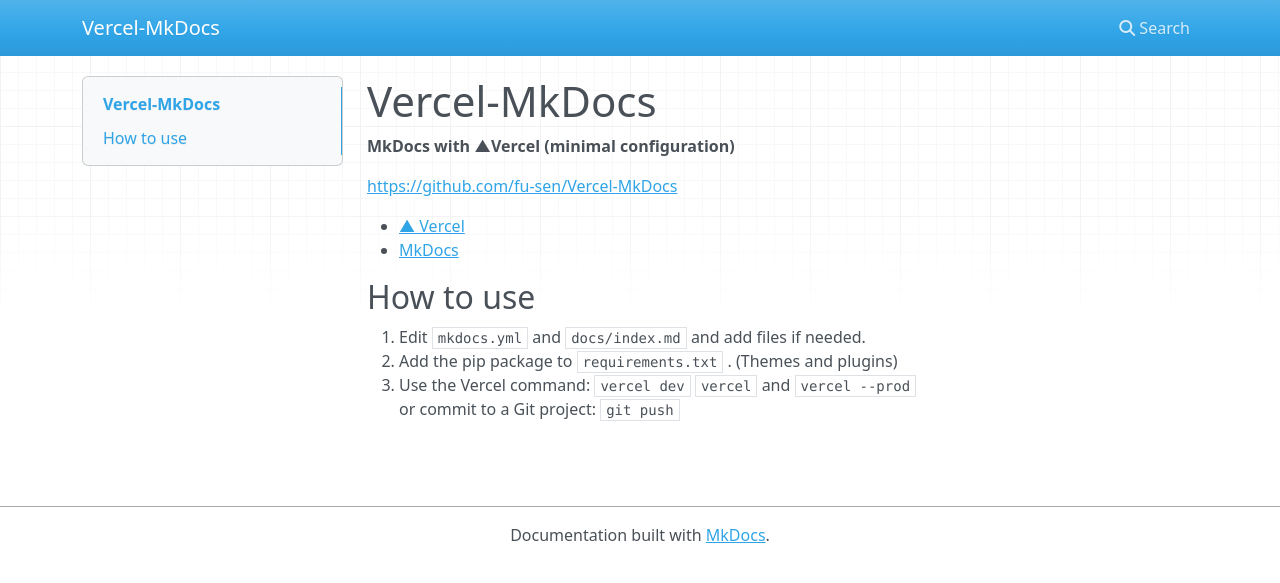
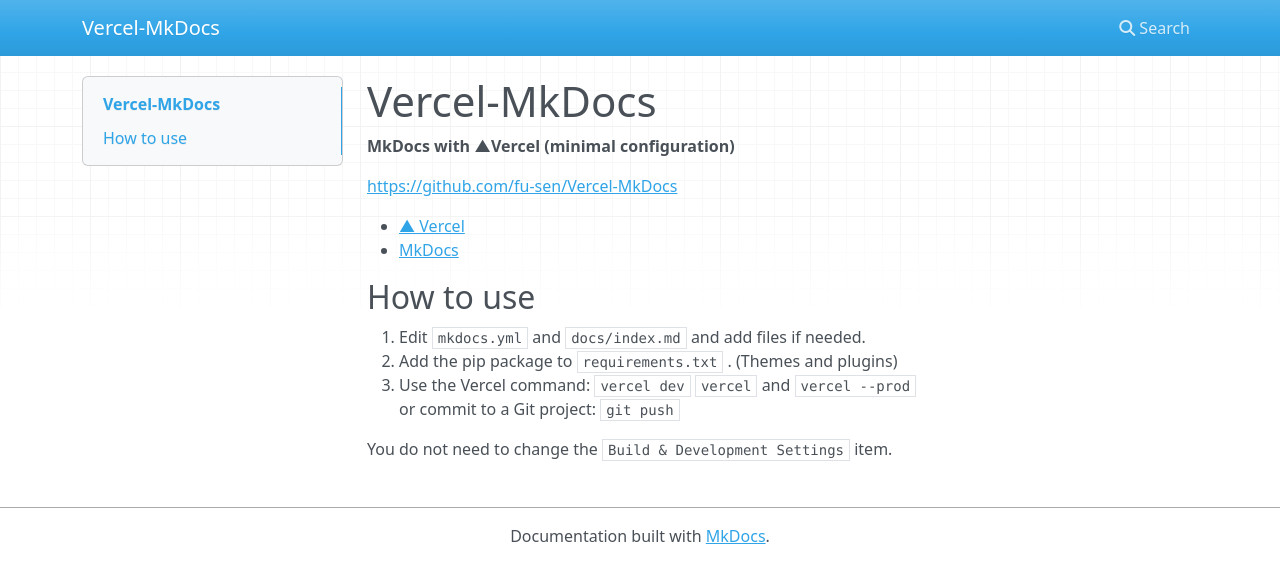
Before and after one commit to fu-sen/Vercel-MkDocs, an MkDocs documentation site: the page built from docs/index.md, in a window 1280 px wide. Shown: the top 583 px of the page. Built offline with MkDocs 1.6.1, drawn with Linux system fonts in a browser that asks for light colours; nearby versions of some CDN libraries.

Commit message:
Added description of "How to use"

```diff
--- a/docs/index.md
+++ b/docs/index.md
@@ -13,3 +13,5 @@
 2. Add the pip package to `requirements.txt` . (Themes and plugins)
 3. Use the Vercel command: `vercel dev` `vercel` and `vercel --prod`
 or commit to a Git project: `git push`
+
+You do not need to change the `Build & Development Settings` item.
```
Also changed, not shown: README.md (+2 -0 lines).
